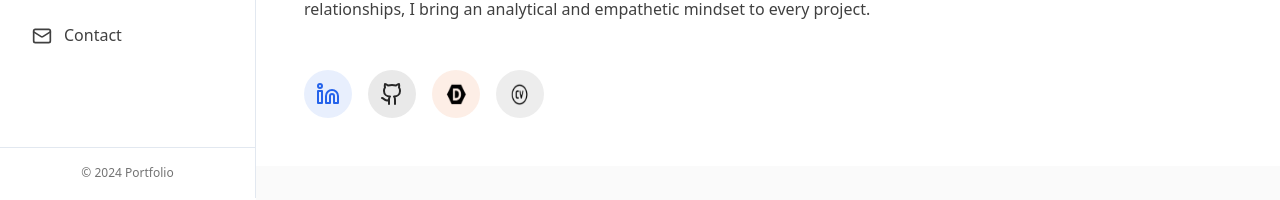
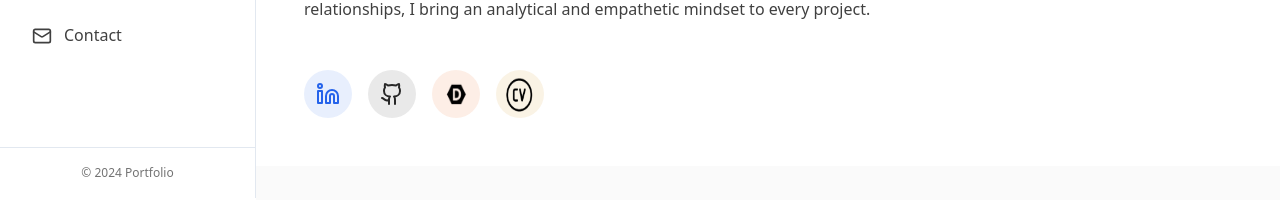
Before and after one commit to KMMOrganisation/Portfolio, a React (Vite) app: page / in a window 1280 px wide. Shown: the part 602-802 px from the top of the page. Built offline with nearby package versions, Linux system fonts and the light colour scheme.

Commit message:
Update CV link styles and icon size in Overview component

```diff
--- a/src/components/Overview.tsx
+++ b/src/components/Overview.tsx
@@ -58,10 +58,10 @@ const Overview: React.FC = () => {
           </a>
           <a
             href="/john-doe-cv.pdf"
-            className="flex items-center justify-center w-12 h-12 bg-neutral-600/10 text-neutral-600 rounded-full font-medium hover:bg-neutral-600 hover:text-white transition-colors duration-200"
+            className="flex items-center justify-center w-12 h-12 bg-yellow-600/10 text-yellow-600 rounded-full font-medium hover:bg-neutral-600 hover:text-white transition-colors duration-200"
             title="View CV"
           >
-            <img src={CV_icon} alt="DevPost" className="w-6 h-6" />
+            <img src={CV_icon} alt="CV" className="w-10 h-10" />
           </a>
         </div>
       </div>
```
